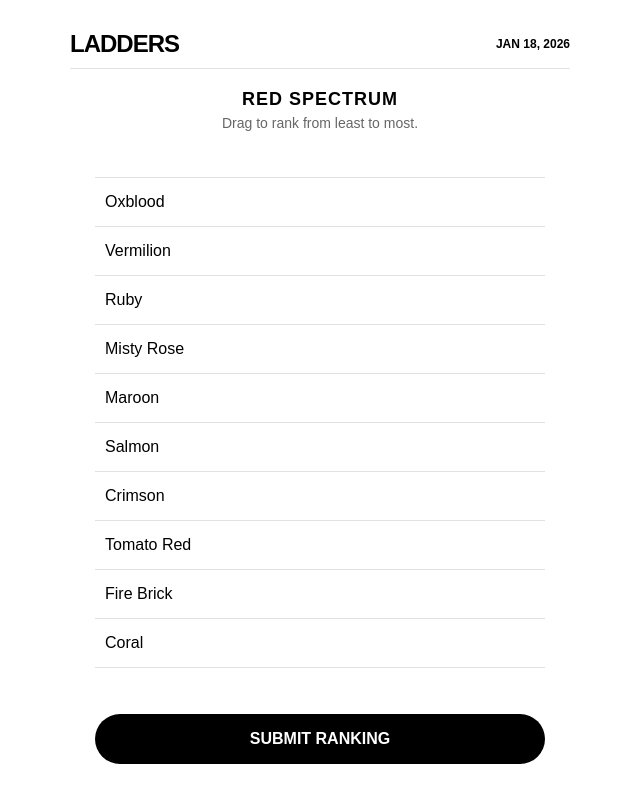
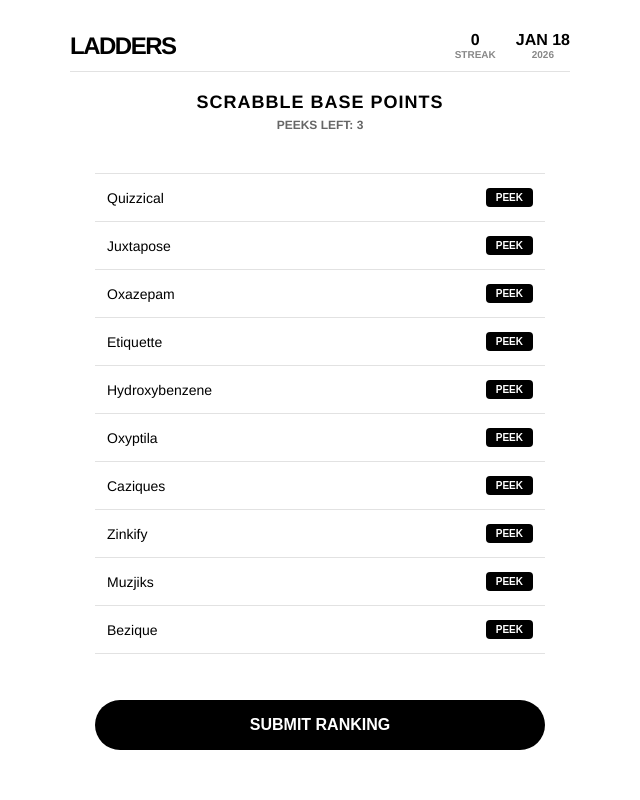
Before and after one commit to nothingisboring/ladders, a plain HTML site: page index.html in a window 1280 px wide. Shown: the whole page, without its empty margins (320-960 px from the left). Drawn offline with Linux system fonts and the light colour scheme.

Commit message:
Update index.html

```diff
--- a/index.html
+++ b/index.html
@@ -1,37 +1,43 @@
 <!DOCTYPE html>
 <html>
 <head>
-    <title>LADDERS | Daily Ranking Game</title>
+    <title>LADDERS | Daily Ranking</title>
     <meta name="viewport" content="width=device-width, initial-scale=1.0">
     <style>
-        /* NYT-INSPIRED "LADDERS" THEME */
-        :root { --correct: #6aaa64; --wrong: #ce3a3a; --border: #e2e2e2; --text: #000; }
-        body { font-family: 'nyt-franklin', arial, sans-serif; background: #fff; color: var(--text); display: flex; flex-direction: column; align-items: center; padding: 20px; margin: 0; }
+        :root { --correct: #6aaa64; --wrong: #ce3a3a; --border: #e2e2e2; --text: #000; --bg: #fff; }
+        body { font-family: 'Helvetica Neue', Arial, sans-serif; background: var(--bg); color: var(--text); display: flex; flex-direction: column; align-items: center; padding: 20px; margin: 0; }
 
         header { width: 100%; max-width: 500px; border-bottom: 1px solid var(--border); padding: 10px 0; margin-bottom: 20px; display: flex; justify-content: space-between; align-items: center; }
-        .logo { font-weight: 800; font-size: 24px; letter-spacing: -1px; }
-        .stats { font-size: 12px; font-weight: bold; text-transform: uppercase; }
+        .logo { font-weight: 800; font-size: 24px; letter-spacing: -1.5px; }
+        .stats-container { display: flex; gap: 20px; text-align: center; }
+        .stat-item { font-size: 10px; font-weight: 800; color: #888; line-height: 1.2; }
+        .stat-item span { font-size: 16px; color: #000; }
 
-        .theme-box { text-align: center; margin-bottom: 25px; }
+        .theme-box { text-align: center; margin-bottom: 25px; max-width: 400px; }
         .theme-box h2 { margin: 0; font-size: 18px; text-transform: uppercase; letter-spacing: 1px; }
-        .theme-box p { margin: 5px 0; color: #666; font-size: 14px; }
+        .peek-status { font-size: 12px; margin-top: 5px; color: #666; font-weight: bold; }
 
         #sortable-list { list-style: none; padding: 0; width: 100%; max-width: 450px; border-top: 1px solid var(--border); }
         .item {
-            display: flex; align-items: center; padding: 15px 10px; background: #fff;
+            display: flex; align-items: center; padding: 14px 12px; background: #fff;
             border-bottom: 1px solid var(--border); position: relative; cursor: grab; user-select: none;
+            overflow: hidden;
         }
         .item.dragging { background: #f9f9f9; box-shadow: 0 5px 15px rgba(0,0,0,0.1); }
 
-        .data-bar { position: absolute; left: 0; top: 0; bottom: 0; width: 0%; background: #f0f0f0; transition: width 1s ease-out; z-index: 1; }
+        .color-bar { position: absolute; left: 0; top: 0; bottom: 0; width: 0%; transition: width 0.4s ease-out; z-index: 1; opacity: 0; }
+        .item.peeked .color-bar, .item.solved .color-bar { width: 100%; opacity: 1; }
+
         .text-container { position: relative; z-index: 2; display: flex; width: 100%; align-items: center; }
-        .name { font-weight: 500; }
-        .val-hint { margin-left: auto; font-size: 12px; color: #888; visibility: hidden; }
+        .name { font-weight: 500; font-size: 14px; }
+        .peek-btn { margin-left: auto; background: #000; color: #fff; border: none; padding: 4px 10px; font-size: 10px; font-weight: bold; border-radius: 4px; cursor: pointer; }
+
+        .val-hint { margin-left: auto; font-size: 11px; font-weight: bold; display: none; background: rgba(0,0,0,0.8); color: #fff; padding: 2px 6px; border-radius: 3px; }
 
         .controls { margin-top: 30px; display: flex; flex-direction: column; gap: 10px; width: 100%; max-width: 450px; }
-        button { padding: 16px; border-radius: 30px; border: none; font-weight: bold; cursor: pointer; font-size: 16px; transition: 0.2s; }
+        button.action-btn { padding: 16px; border-radius: 30px; border: none; font-weight: bold; cursor: pointer; font-size: 16px; }
         #submitBtn { background: #000; color: #fff; }
-        #submitBtn:disabled { background: var(--border); color: #999; }
+        #masterBtn { background: #fff; color: #000; border: 2px solid #000; display: none; }
         #shareBtn { background: var(--correct); color: #fff; display: none; }
     </style>
 </head>
@@ -39,121 +45,152 @@
 
     <header>
         <div class="logo">LADDERS</div>
-        <div class="stats" id="date-display">JAN 18, 2026</div>
+        <div class="stats-container">
+            <div class="stat-item"><span id="streak-count">0</span><br>STREAK</div>
+            <div class="stat-item"><span id="date-display">JAN 18</span><br>2026</div>
+        </div>
     </header>
 
     <div class="theme-box">
         <h2 id="puzzle-title">LOADING...</h2>
-        <p id="puzzle-desc">Drag to rank from least to most.</p>
+        <div class="peek-status">PEEKS LEFT: <span id="peeks-left">3</span></div>
     </div>
 
     <ul id="sortable-list"></ul>
 
     <div class="controls">
-        <button id="submitBtn" onclick="checkLadders()">SUBMIT RANKING</button>
-        <button id="shareBtn" onclick="copyShareText()">SHARE RESULTS</button>
+        <button id="submitBtn" class="action-btn" onclick="checkLadders()">SUBMIT RANKING</button>
+        <button id="masterBtn" class="action-btn" onclick="showMaster()">VIEW CORRECT SOLUTION</button>
+        <button id="shareBtn" class="action-btn" onclick="copyShareText()">SHARE RESULTS</button>
     </div>
 
     <script>
-      // THE LADDERS VAULT
-// Launch Date: Jan 18, 2026
-const vault = [
-     {
-        title: "Red Spectrum",
-        desc: "Lightest ➔ Darkest",
-        items: [
-            {n: "Misty Rose", r: 1, v: 10}, {n: "Salmon", r: 2, v: 20}, {n: "Coral", r: 3, v: 30}, {n: "Tomato Red", r: 4, v: 40}, {n: "Vermilion", r: 5, v: 50}, {n: "Crimson", r: 6, v: 65}, {n: "Fire Brick", r: 7, v: 75}, {n: "Ruby", r: 8, v: 85}, {n: "Maroon", r: 9, v: 95}, {n: "Oxblood", r: 10, v: 100}
-        ]
-    },
-       {
-        title: "Cinema Scale",
-        desc: "Fewest Extras ➔ Most Extras",
-        items: [
-            {n: "12 Angry Men", r: 1, v: 5, h: "0"}, {n: "Rocky", r: 2, v: 12, h: "100"}, {n: "Braveheart", r: 3, v: 20, h: "1.6k"}, {n: "Gladiator", r: 4, v: 30, h: "2k"}, {n: "Lord of the Rings", r: 5, v: 45, h: "20k"}, {n: "Ben-Hur (1959)", r: 6, v: 60, h: "50k"}, {n: "Ten Commandments", r: 7, v: 75, h: "68k"}, {n: "Around World 80 Days", r: 8, v: 85, h: "68.8k"}, {n: "War and Peace (1966)", r: 9, v: 95, h: "120k"}, {n: "Gandhi", r: 10, v: 100, h: "300k"}
-        ]
-    },
-    {
-        title: "Hues of Blue",
-        desc: "Lightest ➔ Darkest",
-        items: [
-            {n: "Alice Blue", r: 1, v: 10, h: "#F0F8FF"}, {n: "Sky Blue", r: 2, v: 20, h: "#87CEEB"}, {n: "Baby Blue", r: 3, v: 30, h: "#89CFF0"}, {n: "Cornflower", r: 4, v: 40, h: "#6495ED"}, {n: "Steel Blue", r: 5, v: 50, h: "#4682B4"}, {n: "Cobalt", r: 6, v: 65, h: "#0047AB"}, {n: "Royal Blue", r: 7, v: 75, h: "#4169E1"}, {n: "Sapphire", r: 8, v: 85, h: "#0F52BA"}, {n: "Navy Blue", r: 9, v: 95, h: "#000080"}, {n: "Midnight Blue", r: 10, v: 100, h: "#191970"}
-        ]
-    },
-    {
-        title: "The 'The' Count",
-        desc: "Fewest 'the's ➔ Most",
-        items: [
-            {n: "Old Man & Sea", r: 1, v: 5, h: "1.2k"}, {n: "Gatsby", r: 2, v: 15, h: "3.2k"}, {n: "Alice in Wonderland", r: 3, v: 25, h: "3.4k"}, {n: "Tale of Two Cities", r: 4, v: 35, h: "7.5k"}, {n: "Moby Dick", r: 5, v: 45, h: "14k"}, {n: "Ulysses", r: 6, v: 55, h: "15k"}, {n: "Fellowship of Ring", r: 7, v: 65, h: "16.5k"}, {n: "War and Peace", r: 8, v: 80, h: "35k"}, {n: "Les Misérables", r: 9, v: 90, h: "38k"}, {n: "Search of Lost Time", r: 10, v: 100, h: "120k+"}
-        ]
-    },
-    {
-        title: "Victorian Bestsellers",
-        desc: "Fewest Career Sales ➔ Most",
-        items: [
-            {n: "Elizabeth Gaskell", r: 1, v: 10}, {n: "George Eliot", r: 2, v: 20}, {n: "Anthony Trollope", r: 3, v: 30}, {n: "Thomas Hardy", r: 4, v: 40}, {n: "The Brontës", r: 5, v: 50}, {n: "H.G. Wells", r: 6, v: 60}, {n: "R.L. Stevenson", r: 7, v: 70}, {n: "Charles Dickens", r: 8, v: 80}, {n: "Lewis Carroll", r: 9, v: 90}, {n: "Conan Doyle", r: 10, v: 100}
-        ]
-    },
-    {
-        title: "Scrabble Points",
-        desc: "Lowest Base Score ➔ Highest",
-        items: [
-            {n: "Etiquette", r: 1, v: 10, h: "18 pts"}, {n: "Oxyptila", r: 2, v: 20, h: "19 pts"}, {n: "Bezique", r: 3, v: 30, h: "26 pts"}, {n: "Juxtapose", r: 4, v: 40, h: "27 pts"}, {n: "Caziques", r: 5, v: 50, h: "28 pts"}, {n: "Muzjiks", r: 6, v: 60, h: "29 pts"}, {n: "Oxazepam", r: 7, v: 70, h: "29 pts"}, {n: "Hydroxybenzene", r: 8, v: 80, h: "30 pts"}, {n: "Quizzical", r: 9, v: 90, h: "38 pts"}, {n: "Oxyphenbutazone", r: 10, v: 100, h: "41 pts"}
-        ]
-    },
-    {
-        title: "Metal Density",
-        desc: "Least Dense ➔ Most Dense",
-        items: [
-            {n: "Lithium", r: 1, v: 5, h: "0.53g/cm³"}, {n: "Magnesium", r: 2, v: 12, h: "1.74g/cm³"}, {n: "Aluminum", r: 3, v: 20, h: "2.70g/cm³"}, {n: "Titanium", r: 4, v: 30, h: "4.54g/cm³"}, {n: "Zinc", r: 5, v: 45, h: "7.14g/cm³"}, {n: "Iron", r: 6, v: 55, h: "7.87g/cm³"}, {n: "Lead", r: 7, v: 75, h: "11.3g/cm³"}, {n: "Mercury", r: 8, v: 85, h: "13.5g/cm³"}, {n: "Gold", r: 9, v: 95, h: "19.3g/cm³"}, {n: "Osmium", r: 10, v: 100, h: "22.6g/cm³"}
-        ]
-    },
-    {
-        title: "Symphony Duration",
-        desc: "Shortest ➔ Longest Average Time",
-        items: [
-            {n: "Mozart: No. 1", r: 1, v: 10, h: "11m"}, {n: "Beethoven: No. 5", r: 2, v: 25, h: "33m"}, {n: "Mozart: No. 41", r: 3, v: 32, h: "38m"}, {n: "Brahms: No. 4", r: 4, v: 40, h: "42m"}, {n: "Beethoven: No. 9", r: 5, v: 60, h: "70m"}, {n: "Mahler: No. 5", r: 6, v: 65, h: "72m"}, {n: "Bruckner: No. 8", r: 7, v: 75, h: "85m"}, {n: "Mahler: No. 2", r: 8, v: 80, h: "90m"}, {n: "Mahler: No. 3", r: 9, v: 90, h: "100m"}, {n: "Brian: The Gothic", r: 10, v: 100, h: "115m"}
-        ]
-    },
-    {
-        title: "States of Matter",
-        desc: "Lowest Energy ➔ Highest Energy",
-        items: [
-            {n: "Bose-Einstein Condensate", r: 1, v: 10}, {n: "Solid", r: 2, v: 25}, {n: "Amorphous Solid", r: 3, v: 35}, {n: "Liquid", r: 4, v: 50}, {n: "Gas", r: 5, v: 65}, {n: "Plasma", r: 6, v: 80}, {n: "Quark-Gluon Plasma", r: 7, v: 100}
-        ]
-    },
-    {
-        title: "Hues of Green",
-        desc: "Lightest ➔ Darkest",
-        items: [
-            {n: "Mint", r: 1, v: 10, h: "#F5FFFA"}, {n: "Pistachio", r: 2, v: 20, h: "#93C572"}, {n: "Lime", r: 3, v: 30, h: "#32CD32"}, {n: "Kelly Green", r: 4, v: 40, h: "#4CBB17"}, {n: "Pear", r: 5, v: 50, h: "#D1E231"}, {n: "Sea Green", r: 6, v: 65, h: "#2E8B57"}, {n: "Olive", r: 7, v: 75, h: "#808000"}, {n: "Emerald", r: 8, v: 85, h: "#50C878"}, {n: "Forest Green", r: 9, v: 95, h: "#228B22"}, {n: "British Racing Green", r: 10, v: 100, h: "#004225"}
-        ]
-    }
-];
+        const vault = [
+            { title: "Scrabble Base Points", type: "text", items: [
+                {n: "Etiquette", r: 1, h: "18"}, {n: "Oxyptila", r: 2, h: "19"}, {n: "Bezique", r: 3, h: "26"},
+                {n: "Zinkify", r: 4, h: "26"}, {n: "Juxtapose", r: 5, h: "27"}, {n: "Caziques", r: 6, h: "28"},
+                {n: "Muzjiks", r: 7, h: "29"}, {n: "Oxazepam", r: 8, h: "29"}, {n: "Hydroxybenzene", r: 9, h: "30"}, {n: "Quizzical", r: 10, h: "38"}
+            ]},
+            { title: "Macbeth Chronology", type: "text", items: [
+                {n: "Three Witches Meet", r: 1, h: "I.i"}, {n: "Execution of Cawdor", r: 2, h: "I.iv"}, {n: "Lady Macbeth's Letter", r: 3, h: "I.v"},
+                {n: "The Floating Dagger", r: 4, h: "II.i"}, {n: "The King is Found", r: 5, h: "II.iii"}, {n: "Banquo's Ghost Appears", r: 6, h: "III.iv"},
+                {n: "The Second Prophecies", r: 7, h: "IV.i"}, {n: "Sleepwalking Scene", r: 8, h: "V.i"}, {n: "Tomorrow and Tomorrow", r: 9, h: "V.v"}, {n: "Macduff's Victory", r: 10, h: "V.viii"}
+            ]},
+            { title: "Red Spectrum", type: "color", items: [
+                {n: "Misty Rose", r: 1, c: "#FFE4E1"}, {n: "Salmon", r: 2, c: "#FA8072"}, {n: "Coral", r: 3, c: "#FF7F50"},
+                {n: "Tomato", r: 4, c: "#FF6347"}, {n: "Candy Apple", r: 5, c: "#FF0800"}, {n: "Ruby", r: 6, c: "#E0115F"},
+                {n: "Firebrick", r: 7, c: "#B22222"}, {n: "Dark Red", r: 8, c: "#8B0000"}, {n: "Maroon", r: 9, c: "#800000"}, {n: "Oxblood", r: 10, c: "#4A0404"}
+            ]},
+            { title: "Blue Spectrum", type: "color", items: [
+                {n: "Alice Blue", r: 1, c: "#F0F8FF"}, {n: "Sky Blue", r: 2, c: "#87CEEB"}, {n: "Baby Blue", r: 3, c: "#89CFF0"},
+                {n: "Cornflower", r: 4, c: "#6495ED"}, {n: "Steel Blue", r: 5, c: "#4682B4"}, {n: "Cobalt", r: 6, c: "#0047AB"},
+                {n: "Royal Blue", r: 7, c: "#4169E1"}, {n: "Sapphire", r: 8, c: "#0F52BA"}, {n: "Navy Blue", r: 9, c: "#000080"}, {n: "Midnight Blue", r: 10, c: "#191970"}
+            ]},
+            { title: "Orchestral Scale (Instruments)", type: "text", items: [
+                {n: "Mozart: Sym. No. 1", r: 1, h: "~15"}, {n: "Haydn: Sym. No. 94", r: 2, h: "~30"}, {n: "Beethoven: Sym. No. 5", r: 3, h: "~45"},
+                {n: "Brahms: Sym. No. 4", r: 4, h: "~55"}, {n: "Tchaikovsky: Sym. No. 6", r: 5, h: "~70"}, {n: "Stravinsky: Rite of Spring", r: 6, h: "~90"},
+                {n: "Mahler: Sym. No. 5", r: 7, h: "~100"}, {n: "Strauss: Alpine Sym.", r: 8, h: "125+"}, {n: "Baverstock: Sym. No. 1", r: 9, h: "200+"}, {n: "Mahler: Sym. No. 8", r: 10, h: "1000+"}
+            ]},
+            { title: "Military History (Victories)", type: "text", items: [
+                {n: "Israel", r: 1, h: "~30"}, {n: "Egypt", r: 2, h: "~60"}, {n: "Prussia/Germany", r: 3, h: "~110"},
+                {n: "Russia", r: 4, h: "~130"}, {n: "USA", r: 5, h: "~145"}, {n: "Rome", r: 6, h: "~160"},
+                {n: "China", r: 7, h: "~170"}, {n: "Austria", r: 8, h: "~175"}, {n: "UK", r: 9, h: "~230"}, {n: "France", r: 10, h: "1,100+"}
+            ]},
+            { title: "Victorian Book Sales", type: "text", items: [
+                {n: "Elizabeth Gaskell", r: 1, h: "Lower"}, {n: "George Eliot", r: 2, h: "Mid-Low"}, {n: "Anthony Trollope", r: 3, h: "Mid-Low"},
+                {n: "The Brontës", r: 4, h: "Mid"}, {n: "Thomas Hardy", r: 5, h: "Mid"}, {n: "Lewis Carroll", r: 6, h: "High"},
+                {n: "H.G. Wells", r: 7, h: "High"}, {n: "R.L. Stevenson", r: 8, h: "V. High"}, {n: "Charles Dickens", r: 9, h: "Iconic"}, {n: "Conan Doyle", r: 10, h: "Elite"}
+            ]}
+        ];
 
-        // ENGINE
+        let peeks = 3;
         const launchDate = new Date("2026-01-18");
-        const today = new Date();
-        const diffDays = Math.floor((today - launchDate) / (1000 * 60 * 60 * 24));
-        const activePuzzle = vault[diffDays % vault.length];
+        const diffDays = Math.floor((new Date() - launchDate) / 86400000);
+        const active = vault[diffDays % vault.length];
 
         function init() {
-            document.getElementById('puzzle-title').innerText = activePuzzle.title;
+            document.getElementById('puzzle-title').innerText = active.title;
+            document.getElementById('streak-count').innerText = localStorage.getItem('ladders_streak') || 0;
             const list = document.getElementById('sortable-list');
-            const shuffled = [...activePuzzle.items].sort(() => Math.random() - 0.5);
-            shuffled.forEach(item => {
-                list.innerHTML += `<li class="item" draggable="true" data-rank="${item.r}" data-val="${item.v}">
-                    <div class="data-bar"></div>
-                    <div class="text-container"><span class="name">${item.n}</span><span class="val-hint">${item.h || ''}</span></div>
+            [...active.items].sort(() => Math.random() - 0.5).forEach(item => {
+                const colorHtml = active.type === 'color' ? `<div class="color-bar" style="background:${item.c}"></div>` : '';
+                list.innerHTML += `<li class="item" draggable="true" data-rank="${item.r}">
+                    ${colorHtml}
+                    <div class="text-container">
+                        <span class="name">${item.n}</span>
+                        <span class="val-hint">${item.h || ''}</span>
+                        <button class="peek-btn" onclick="doPeek(this)">PEEK</button>
+                    </div>
                 </li>`;
             });
             setupDraggables();
+        }
+
+        function doPeek(btn) {
+            if (peeks > 0) {
+                const item = btn.closest('.item');
+                item.classList.add('peeked');
+                if (active.type === 'text') item.querySelector('.val-hint').style.display = 'block';
+                peeks--;
+                document.getElementById('peeks-left').innerText = peeks;
+                btn.style.display = 'none';
+                setTimeout(() => {
+                    if (!document.getElementById('submitBtn').disabled) {
+                        item.classList.remove('peeked');
+                        if (active.type === 'text') item.querySelector('.val-hint').style.display = 'none';
+                        btn.style.display = 'block';
+                    }
+                }, 1500);
+            }
+        }
+
+        function checkLadders() {
+            const items = [...document.querySelectorAll('.item')];
+            let score = 0;
+            items.forEach((item, i) => {
+                item.classList.add('solved');
+                const correct = item.dataset.rank == (i + 1);
+                if (correct) score++;
+                item.style.borderLeft = `12px solid ${correct ? '#6aaa64' : '#ce3a3a'}`;
+                item.querySelector('.val-hint').style.display = 'block';
+                item.querySelector('.peek-btn').style.display = 'none';
+                item.draggable = false;
+            });
+            document.getElementById('submitBtn').style.display = 'none';
+            document.getElementById('masterBtn').style.display = 'block';
+            document.getElementById('shareBtn').style.display = 'block';
+            window.finalScore = `${score}/${active.items.length}`;
+            updateStreak(score === active.items.length);
+        }
+
+        function showMaster() {
+            const list = document.getElementById('sortable-list');
+            const items = [...document.querySelectorAll('.item')].sort((a,b) => a.dataset.rank - b.dataset.rank);
+            list.innerHTML = '';
+            items.forEach(i => list.appendChild(i));
+        }
+
+        function updateStreak(win) {
+            let streak = parseInt(localStorage.getItem('ladders_streak')) || 0;
+            const today = new Date().toISOString().split('T')[0];
+            if (localStorage.getItem('ladders_last') !== today) {
+                streak = win ? streak + 1 : 0;
+                localStorage.setItem('ladders_streak', streak);
+                localStorage.setItem('ladders_last', today);
+                document.getElementById('streak-count').innerText = streak;
+            }
+        }
+
+        function copyShareText() {
+            const text = `LADDERS #${diffDays + 1}\nScore: ${window.finalScore}\nStreak: ${localStorage.getItem('ladders_streak')} 🔥\nhttps://your-github-link.io`;
+            navigator.clipboard.writeText(text);
+            alert("Results copied to clipboard!");
         }
 
         function setupDraggables() {
             const list = document.getElementById('sortable-list');
             let dragItem = null;
             list.addEventListener('dragstart', (e) => { dragItem = e.target; e.target.classList.add('dragging'); });
-            list.addEventListener('dragend', (e) => { e.target.classList.remove('dragging'); });
             list.addEventListener('dragover', (e) => {
                 e.preventDefault();
                 const afterElement = [...list.querySelectorAll('.item:not(.dragging)')].reduce((closest, child) => {
@@ -161,33 +198,10 @@ const vault = [
                     const offset = e.clientY - box.top - box.height / 2;
                     return (offset < 0 && offset > closest.offset) ? { offset: offset, element: child } : closest;
                 }, { offset: Number.NEGATIVE_INFINITY }).element;
-                if (afterElement == null) list.appendChild(dragItem);
-                else list.insertBefore(dragItem, afterElement);
+                if (afterElement == null) list.appendChild(dragItem); else list.insertBefore(dragItem, afterElement);
             });
+            list.addEventListener('dragend', (e) => e.target.classList.remove('dragging'));
         }
-
-        function checkLadders() {
-            const items = [...document.querySelectorAll('.item')];
-            let correctCount = 0;
-            items.forEach((item, idx) => {
-                const isCorrect = item.dataset.rank == (idx + 1);
-                if (isCorrect) correctCount++;
-                item.querySelector('.data-bar').style.width = item.dataset.val + '%';
-                item.style.borderLeft = isCorrect ? '8px solid var(--correct)' : '8px solid var(--wrong)';
-                item.querySelector('.val-hint').style.visibility = 'visible';
-                item.draggable = false;
-            });
-            document.getElementById('submitBtn').style.display = 'none';
-            document.getElementById('shareBtn').style.display = 'block';
-            window.finalScore = `${correctCount}/10`;
-        }
-
-        function copyShareText() {
-            const text = `LADDERS Puzzle #${diffDays + 1}\nScore: ${window.finalScore}\nhttps://yourname.github.io/ladders`;
-            navigator.clipboard.writeText(text);
-            alert("Results copied to clipboard!");
-        }
-
         init();
     </script>
 </body>
```
